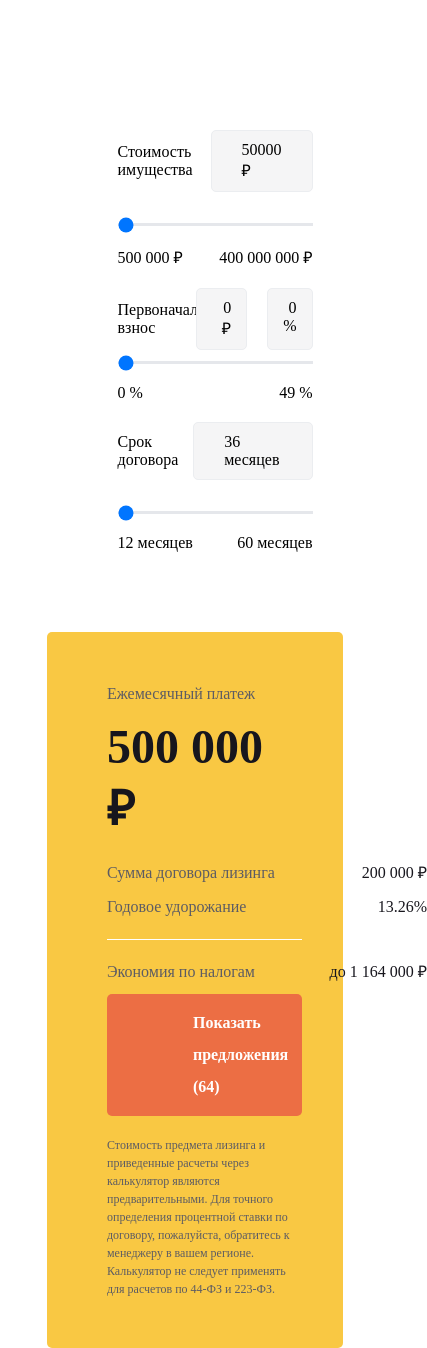
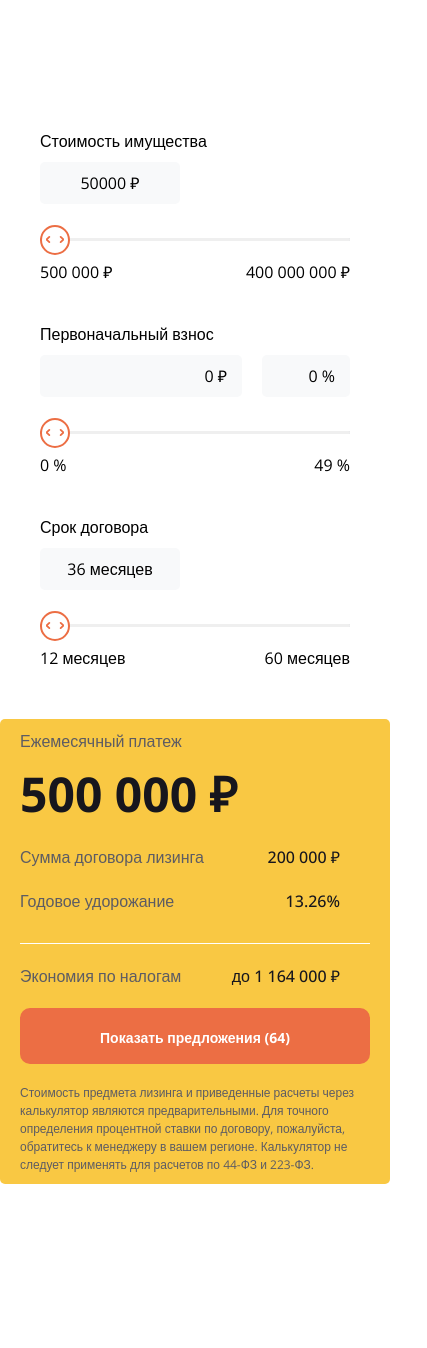
Before and after one commit to stpkkk/rukki-lizing-calc, a plain HTML site: page index.html in a window 390 px wide. Shown: the whole page, 427 px wide, since content can reach past the window. After the commit the page ends 1234 px from the top, so only its background shows below. Drawn offline with nearby package versions, Linux system fonts and the light colour scheme.

Commit message:
adaptive, font, logic

```diff
--- a/index.html
+++ b/index.html
@@ -5,19 +5,17 @@
     <meta name="viewport" content="width=device-width, initial-scale=1.0" />
     <meta http-equiv="X-UA-Compatible" content="ie=edge" />
     <link rel="stylesheet" href="style.css" />
+
     <title>lizing-calc</title>
   </head>
   <body>
     <div class="container">
-      <div class="sc-iuxOeI iHSHWr">
       <div class="calculatorFlex">
         <div class="calculatorFlexElement _white">
           <div class="inputGroup">
             <div class="price">
               <label class="price-label">Стоимость имущества</label>
-                <output class="price-value priceSum"
-                  >50000<span> ₽</span></output
-                >
+              <output class="price-value priceSum">50000<span> ₽</span></output>
             </div>
             <div>
               <input
@@ -25,8 +23,8 @@
                 min="500000"
                 max="400000000"
                 value="500000"
-                  class="slider"
                 id="slider1"
+                class="styled-slider slider-progress"
               />
             </div>
             <div class="nums">
@@ -34,28 +32,21 @@
             </div>
           </div>
           <div class="inputGroup">
-              <div class="sc-islFiG jwyeRo">
+            <div class="sc-islFiG jwyeRo payment">
               <div class="paymentText">Первоначальный взнос</div>
               <div class="paymentSum">
                 <div class="prise">0 ₽</div>
                 <div class="precent">0 %</div>
               </div>
             </div>
+
             <input
               min="0"
               max="49"
               type="range"
               value="0"
               id="slider2"
-                style="
-                  background: linear-gradient(
-                    to right,
-                    rgb(236, 110, 68) 0%,
-                    rgb(236, 110, 68) 0%,
-                    rgb(229, 231, 235) 0%,
-                    rgb(229, 231, 235) 100%
-                  );
-                "
+              class="styled-slider slider-progress"
             />
             <div class="nums"><span>0 %</span><span>49 %</span></div>
           </div>
@@ -65,20 +56,12 @@
               <p class="priceSum month">36 месяцев</p>
             </div>
             <input
+              class="styled-slider slider-progress"
               min="12"
               max="36"
               type="range"
               value="12"
               id="slider3"
-                style="
-                  background: linear-gradient(
-                    to right,
-                    rgb(236, 110, 68) 0%,
-                    rgb(236, 110, 68) 0%,
-                    rgb(229, 231, 235) 0%,
-                    rgb(229, 231, 235) 100%
-                  );
-                "
             />
             <div class="nums">
               <span>12 месяцев</span><span>60 месяцев</span>
@@ -104,11 +87,9 @@
           <button class="sc-cUEOzv chwvPL">Показать предложения (64)</button>
           <div class="calculatorSubtitle">
             Стоимость предмета лизинга и приведенные расчеты через калькулятор
-              являются предварительными. Для точного определения процентной
-              ставки по договору, пожалуйста, обратитесь к менеджеру в вашем
-              регионе. Калькулятор не следует применять для расчетов по 44-ФЗ и
-              223-ФЗ.
-            </div>
+            являются предварительными. Для точного определения процентной ставки
+            по договору, пожалуйста, обратитесь к менеджеру в вашем регионе.
+            Калькулятор не следует применять для расчетов по 44-ФЗ и 223-ФЗ.
           </div>
         </div>
       </div>
--- a/script.js
+++ b/script.js
@@ -9,12 +9,24 @@ const slider3Value = document.querySelector(".month");
 slider1.addEventListener("input", function () {
   slider1Value.textContent = `${slider1.value} ₽`;
 });
+
 slider2.addEventListener("input", function () {
   slider2Value.textContent = `${slider2.value} %`;
-  contributionRubles.textContent = `${
+  contributionRubles.textContent = `${Math.trunc(
     (parseInt(slider1.value) * parseInt(slider2.value)) / 100
-  } ₽`;
+  )} ₽`;
 });
+
 slider3.addEventListener("input", function () {
   slider3Value.textContent = `${slider3.value} месяцев`;
 });
+
+//inputs progress
+for (let e of document.querySelectorAll(
+  'input[type="range"].slider-progress'
+)) {
+  e.style.setProperty("--value", e.value);
+  e.style.setProperty("--min", e.min == "" ? "0" : e.min);
+  e.style.setProperty("--max", e.max == "" ? "100" : e.max);
+  e.addEventListener("input", () => e.style.setProperty("--value", e.value));
+}
--- a/style.css
+++ b/style.css
@@ -1,5 +1,9 @@
+@import url("https://fonts.googleapis.com/css2?family=Open+Sans:wght@400;500;700&display=swap");
+
 * {
   margin: 0;
+  box-sizing: border-box;
+  font-family: "Open Sans", sans-serif;
 }
 
 .container {
@@ -7,10 +11,7 @@
   max-width: 1170px;
   margin: 0 auto;
 }
-.iHSHWr {
-  padding-top: 80px;
-  padding-bottom: 50px;
-}
+
 .calculatorTitle {
   font-weight: 700;
   font-size: 44px;
@@ -20,8 +21,13 @@
 }
 .calculatorFlex {
   display: flex;
+  justify-content: center;
+  align-items: center;
   gap: 30px;
+  padding-top: 80px;
+  padding-bottom: 50px;
 }
+
 .calculatorFlexElement {
   display: -webkit-box;
   display: -webkit-flex;
@@ -30,13 +36,14 @@
   -webkit-flex-direction: column;
   -ms-flex-direction: column;
   flex-direction: column;
-  width: 50%;
 }
 .calculatorFlexElement._white {
   background: #ffffff;
   border-radius: 5px;
   padding: 50px 20px;
-  gap: 20px;
+  gap: 40px;
+  max-width: 570px;
+  width: 100%;
 }
 
 .calculatorFlexElement._orange {
@@ -44,6 +51,8 @@
   padding-right: 41px;
   background: #f9c843;
   border-radius: 5px;
+  max-width: 570px;
+  width: 100%;
 }
 .inputGroup {
   padding: 0px 20px;
@@ -87,27 +96,27 @@ input[type="range"] {
   justify-content: end;
 }
 .prise {
-  background: #f5f5f6;
+  background: #f8f9fa;
   padding: 10px 15px;
-  border: 1px solid #ebedf0;
   border-radius: 5px;
   margin-right: 20px;
   width: 70%;
   text-align: end;
 }
 .precent {
-  background: #f5f5f6;
+  background: #f8f9fa;
   padding: 10px 15px;
-  border: 1px solid #ebedf0;
   border-radius: 5px;
   width: 30%;
   text-align: end;
 }
 .priceSum {
-  background: #f5f5f6;
-  padding: 10px 30px;
-  border: 1px solid #ebedf0;
+  background: #f8f9fa;
+  padding: 10px 15px;
   border-radius: 5px;
+  max-width: 140px;
+  width: 100%;
+  text-align: center;
 }
 .calculator__subprice {
   font-weight: 400;
@@ -128,8 +137,8 @@ input[type="range"] {
   display: flex;
   align-items: center;
   justify-content: space-between;
-  width: 320px;
-  margin-bottom: 10px;
+  max-width: 320px;
+  margin-bottom: 20px;
 }
 .calculator__contract span {
   font-weight: 400;
@@ -138,12 +147,12 @@ input[type="range"] {
   color: #5d5c63;
 }
 .calculator__contract p {
-  font-family: "Google Sans";
   font-style: normal;
   font-weight: 500;
   font-size: 16px;
   line-height: 150%;
   color: #17161d;
+  font-weight: medium;
 }
 .divider {
   width: 100%;
@@ -152,25 +161,31 @@ input[type="range"] {
   margin: 10px 0px 20px;
 }
 .chwvPL {
-  background: #ec6e44;
-  border-radius: 5px;
-  -webkit-align-items: center;
-  -webkit-box-align: center;
-  -ms-flex-align: center;
-  align-items: center;
+  display: inline-block;
+  background-color: #ec6e44;
+  font-weight: 700;
   padding: 12px 85px;
-  border-color: transparent;
-  border-width: 1px;
-  font-family: "Google Sans";
-  font-style: normal;
-  font-weight: 700;
-  font-size: 16px;
-  line-height: 32px;
+  height: 56px;
   color: #ffffff;
+  text-align: center;
+  border: none;
+  border-radius: 10px;
+  font-size: 14px;
   cursor: pointer;
-  -webkit-transition: 0.1s;
-  transition: 0.1s;
+  width: 370px;
+  white-space: nowrap;
+  -webkit-transition: all 0.2s;
+  -moz-transition: all 0.2s;
+  -o-transition: all 0.2s;
+  transition: all 0.2s;
 }
+
+.chwvPL:hover {
+  background: #fff;
+  border: 1px solid #ec6e44;
+  color: #ec6e44;
+}
+
 .calculatorSubtitle {
   font-style: normal;
   font-weight: 400;
@@ -191,10 +206,146 @@ input[type="range"] {
   display: block;
 }
 
+.payment {
+  margin-bottom: 20px;
+}
+
+body {
+  height: 100vh;
+  margin: 0;
+  display: flex;
+}
+
+/* inputs */
+input[type="range"].styled-slider {
+  -webkit-appearance: none;
+}
+
+/*progress support*/
+input[type="range"].styled-slider.slider-progress {
+  --range: calc(var(--max) - var(--min));
+  --ratio: calc((var(--value) - var(--min)) / var(--range));
+  --sx: calc(0.5 * 30px + var(--ratio) * (100% - 30px));
+}
+
+/*webkit*/
+input[type="range"].styled-slider::-webkit-slider-thumb {
+  -webkit-appearance: none;
+  width: 30px;
+  height: 30px;
+  border-radius: 50%;
+  background: url("input-arrows.svg") center/contain no-repeat content-box, #fff;
+  border: 2px solid #ec6e44;
+  box-shadow: none;
+  margin-top: calc(3px * 0.5 - max(30px * 0.5, 1px));
+  cursor: pointer;
+}
+
+input[type="range"].styled-slider::-webkit-slider-runnable-track {
+  height: 3px;
+  border: none;
+  border-radius: 0.4em;
+  background: #efefef;
+  box-shadow: none;
+}
+
+input[type="range"].styled-slider.slider-progress::-webkit-slider-runnable-track {
+  background: linear-gradient(#ec6e44, #ec6e44) 0 / var(--sx) 100% no-repeat,
+    #efefef;
+}
+
+/*mozilla*/
+input[type="range"].styled-slider::-moz-range-thumb {
+  width: max(calc(30px - 1px - 1px), 0px);
+  height: max(calc(30px - 1px - 1px), 0px);
+  border-radius: 50%;
+  background: #ffffff;
+  border: 1px solid #ec6e44;
+  box-shadow: none;
+}
+
+input[type="range"].styled-slider::-moz-range-track {
+  height: 3px;
+  border: none;
+  border-radius: 0.4em;
+  background: #efefef;
+  box-shadow: none;
+}
+
+input[type="range"].styled-slider.slider-progress::-moz-range-track {
+  background: linear-gradient(#ec6e44, #ec6e44) 0 / var(--sx) 100% no-repeat,
+    #efefef;
+}
+
+/*ms*/
+input[type="range"].styled-slider::-ms-fill-upper {
+  background: transparent;
+  border-color: transparent;
+}
+
+input[type="range"].styled-slider::-ms-fill-lower {
+  background: transparent;
+  border-color: transparent;
+}
+
+input[type="range"].styled-slider::-ms-thumb {
+  width: 30px;
+  height: 30px;
+  border-radius: 50%;
+  background: #ffffff;
+  border: 1px solid #ec6e44;
+  box-shadow: none;
+  margin-top: 0;
+  box-sizing: border-box;
+}
+
+input[type="range"].styled-slider::-ms-track {
+  height: 3px;
+  border-radius: 0.4em;
+  background: #efefef;
+  border: none;
+  box-shadow: none;
+  box-sizing: border-box;
+}
+
+input[type="range"].styled-slider.slider-progress::-ms-fill-lower {
+  height: 3px;
+  border-radius: 0.4em 0 0 0.4em;
+  margin: -undefined 0 -undefined -undefined;
+  background: #ec6e44;
+  border: none;
+  border-right-width: 0;
+}
+
+/* adaptive */
 @media screen and (max-width: 1170px) {
   .calculatorFlex {
     display: flex;
     flex-direction: column;
     align-items: center;
+    gap: 0px;
   }
 }
+
+@media screen and (max-width: 700px) {
+  .payment,
+  .price {
+    display: flex;
+    flex-direction: column;
+    align-items: flex-start;
+    gap: 10px;
+    white-space: nowrap;
+  }
+
+  .paymentSum {
+    width: 100%;
+  }
+
+  .chwvPL {
+    padding: 20px 10px;
+    width: 100%;
+  }
+  .calculatorFlexElement._orange {
+    padding: 10px 20px;
+  }
+}
```
Also changed, not shown: input-arrows.svg (added). Lines whose indentation alone changed are shown as unchanged.
